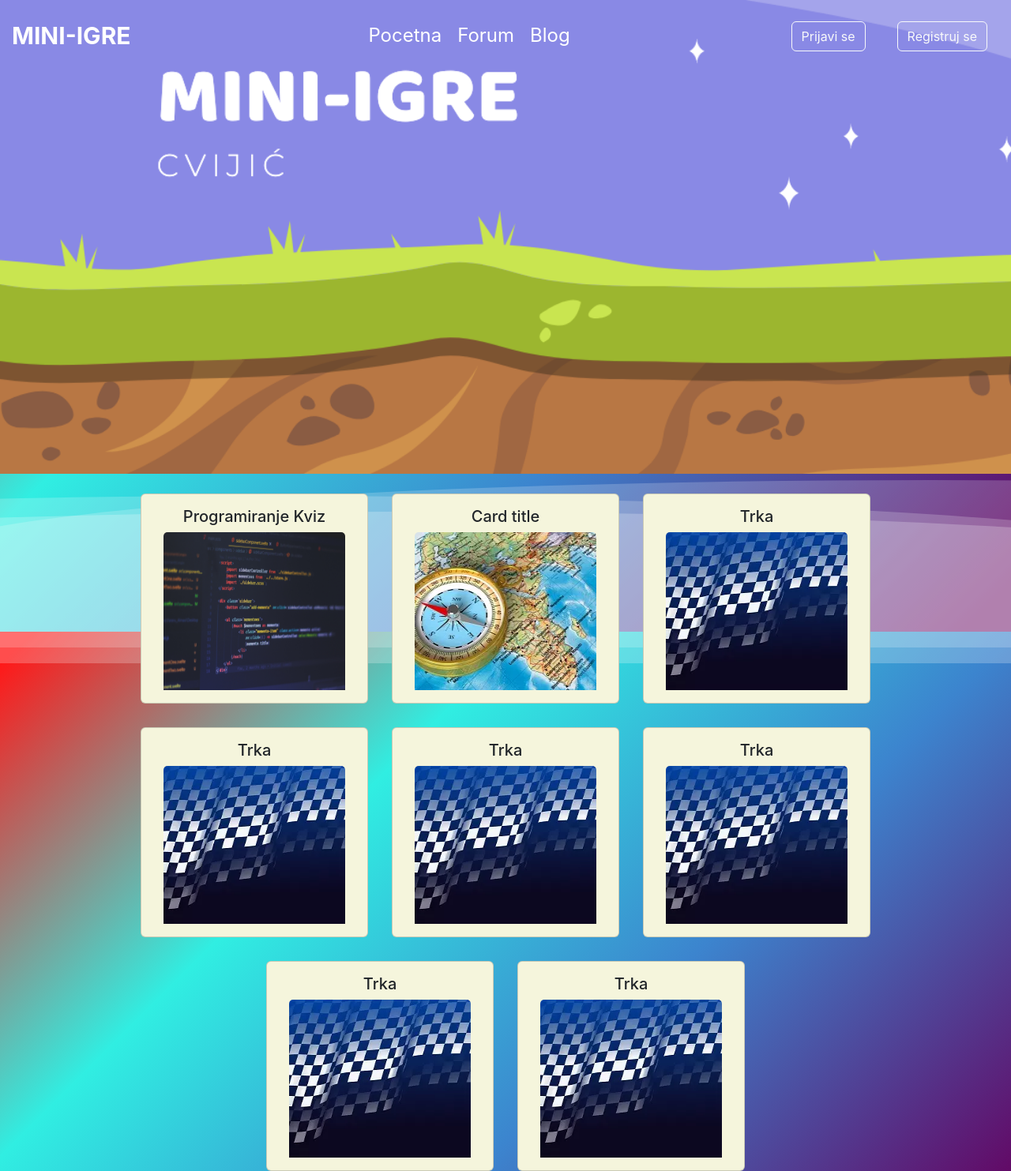
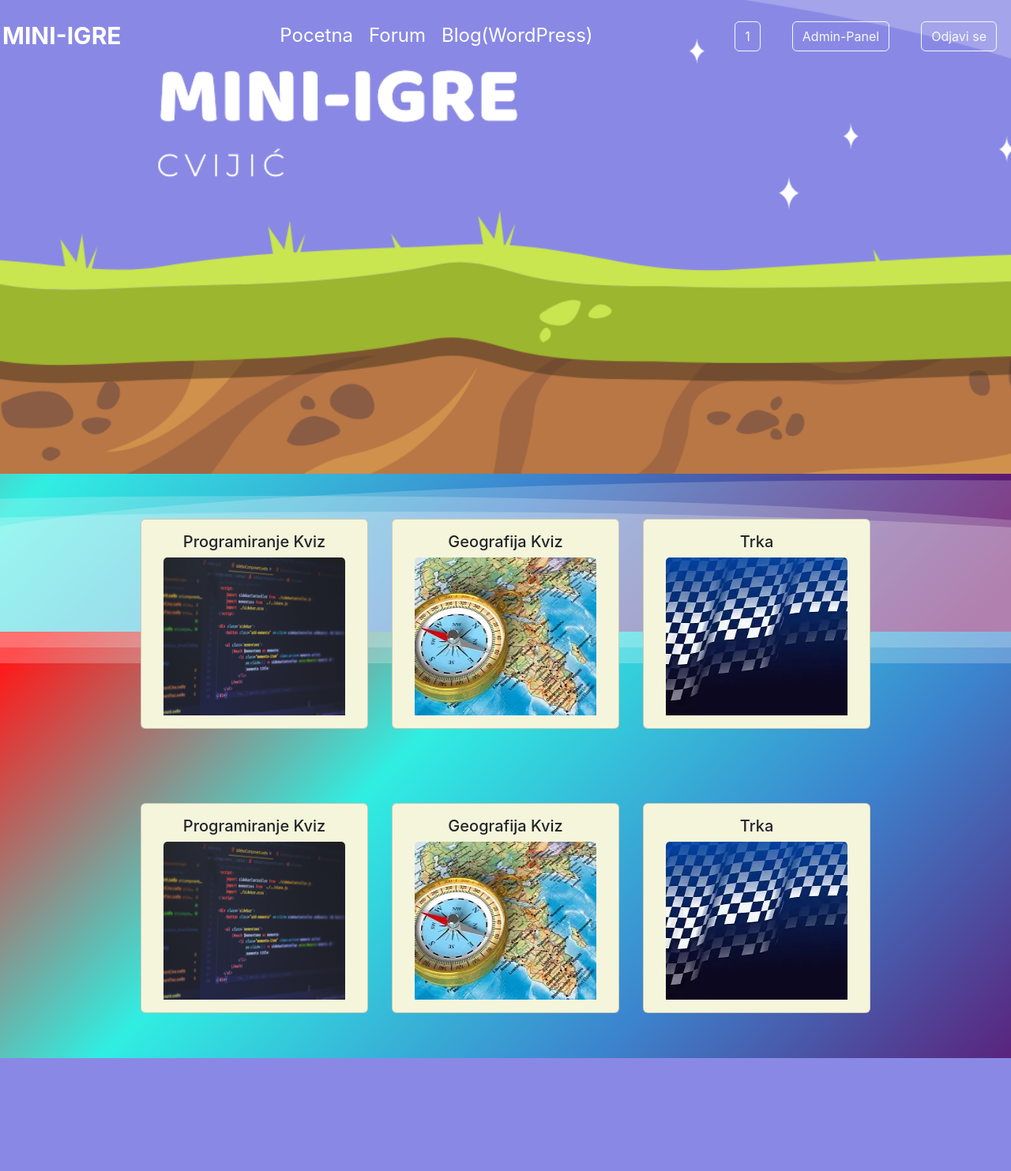
Before and after one commit to CvijicZ/mini-igre, a PHP site: page /mini-igre/index.php in a window 1280 px wide. Shown: the whole page at 79% size. After the commit the page ends 1340 px from the top, so only its background shows below. Run offline with PHP 8.4, Linux system fonts and the light colour scheme; the visitor is signed in with stand-in values (Sample User, id 1).

Commit message:
File organization

```diff
--- a/admin/adminPanel.php
+++ b/admin/adminPanel.php
@@ -26,13 +26,13 @@
     <div class="collapse navbar-collapse" id="navbarNav">
       <ul class="navbar-nav">
         <li class="nav-item">
-          <a class="nav-link active" aria-current="page" href="index.php">Pocetna</a>
+          <a class="nav-link active" aria-current="page" href="../index.php">Pocetna</a>
         </li>
         <li class="nav-item">
-          <a class="nav-link" href="forum.php">Forum</a>
+          <a class="nav-link" href="../forum/sveTeme.php">Forum</a>
         </li>
         <li class="nav-item">
-          <a class="nav-link" href="/mini-igre/classes/logout.php">Odjavi se</a>
+          <a class="nav-link" href="../classes/logout.php">Odjavi se</a>
         </li>
       </ul>
     </div>
--- a/classes/login.php
+++ b/classes/login.php
@@ -12,7 +12,7 @@ if(isset($_POST['submit'])){
         exit();
     }
     $sif=$stmt->fetchAll(PDO::FETCH_ASSOC);
-    if($sifra!==$sif[0]['sifra']){
+    if(!password_verify($sifra, $sif[0]['sifra'])){
         header("location: ../prijava.php?error=PogresnaSifra");
         $stmt=null;
         exit();
--- a/index.php
+++ b/index.php
@@ -26,22 +26,8 @@
         </div>
         <div class="card " style="width: 18rem;">
             <div class="card-body">
-                <h5 class="card-title">Card title</h5>
+                <h5 class="card-title">Geografija Kviz</h5>
                 <a href="#"><img class="card-img-top" src="img/kviz.webp" alt="Card image cap" width="200px"
-                        height="200px"></a>
-            </div>
-        </div>
-        <div class="card " style="width: 18rem;">
-            <div class="card-body">
-                <h5 class="card-title">Trka</h5>
-                <a href="#"><img class="card-img-top" src="img/racegame.webp" alt="Card image cap" width="200px"
-                        height="200px"></a>
-            </div>
-        </div>
-        <div class="card " style="width: 18rem;">
-            <div class="card-body">
-                <h5 class="card-title">Trka</h5>
-                <a href="#"><img class="card-img-top" src="img/racegame.webp" alt="Card image cap" width="200px"
                         height="200px"></a>
             </div>
         </div>
@@ -54,15 +40,15 @@
         </div>
         <div class="card" style="width: 18rem;">
             <div class="card-body">
-                <h5 class="card-title">Trka</h5>
-                <a href="#"><img class="card-img-top" src="img/racegame.webp" alt="Card image cap" width="200px"
+                <h5 class="card-title">Programiranje Kviz</h5>
+                <a href="igre/kviz/index.php"><img class="card-img-top" src="img/kviz1.jpg" alt="Iks-Oks igra" width="200px"
                         height="200px"></a>
             </div>
         </div>
         <div class="card " style="width: 18rem;">
             <div class="card-body">
-                <h5 class="card-title">Trka</h5>
-                <a href="#"><img class="card-img-top" src="img/racegame.webp" alt="Card image cap" width="200px"
+                <h5 class="card-title">Geografija Kviz</h5>
+                <a href="#"><img class="card-img-top" src="img/kviz.webp" alt="Card image cap" width="200px"
                         height="200px"></a>
             </div>
         </div>
@@ -74,6 +60,8 @@
             </div>
         </div>
     </div>
+
+
 
     <?php } else { echo "<h3 class='text-center'>Morate biti prijavljeni da biste igrali igre</h3>";} ?>
 
--- a/style/style.css
+++ b/style/style.css
@@ -194,6 +194,11 @@ header{
     font-size: 2em;
 
 }
+#live_data tbody, td, tfoot, th, thead, tr{
+    text-align: center;
+    border: 1px solid black;
+    padding: 5px;
+}
 .containerPrikazTeme{
     display: flex;
     justify-content: left;
```
Also changed, not shown: admin/adminClasses/prikaziKorisnike.php (+1 -24 lines), classes/register.php (+14 -10 lines), forum/prikaziTemu.php (+2 -11 lines), prijava.php (+1 -10 lines), register.php (+0 -24 lines), script/registerValidation.js (+13 -4 lines).
